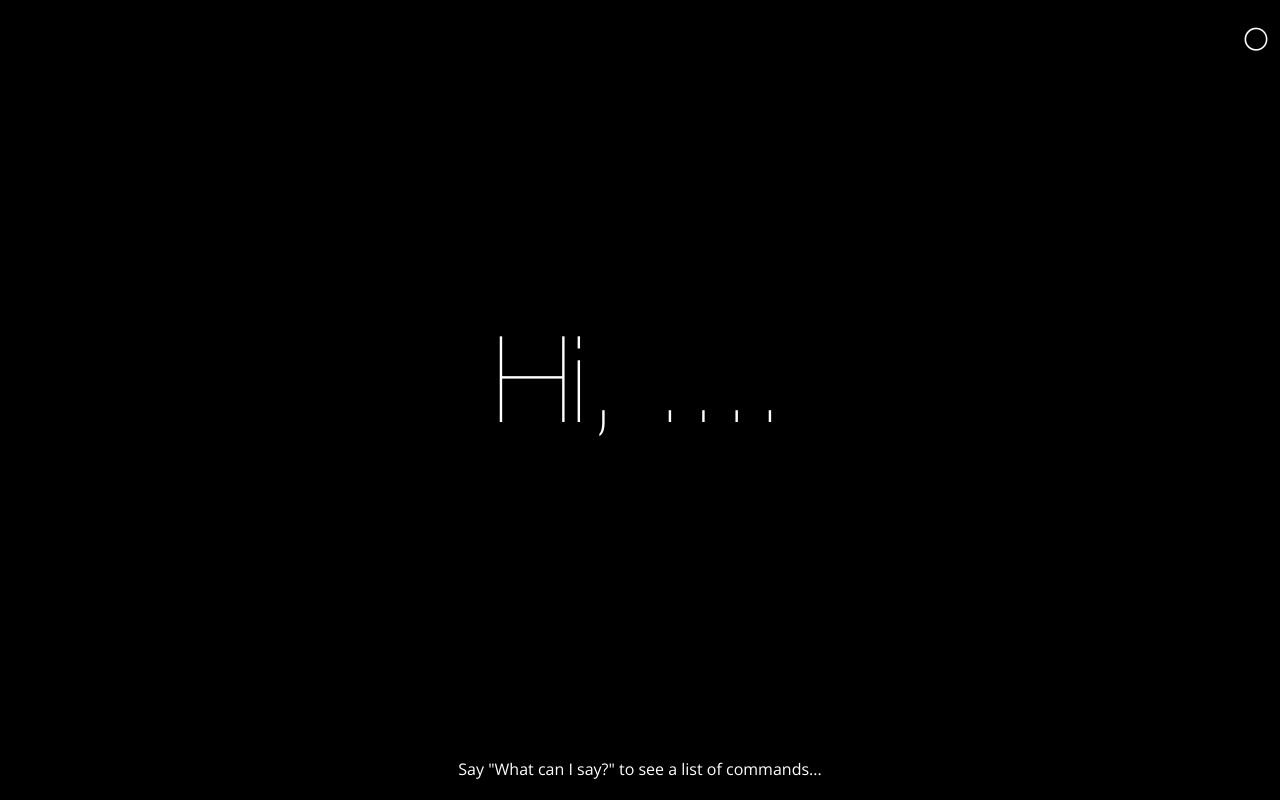
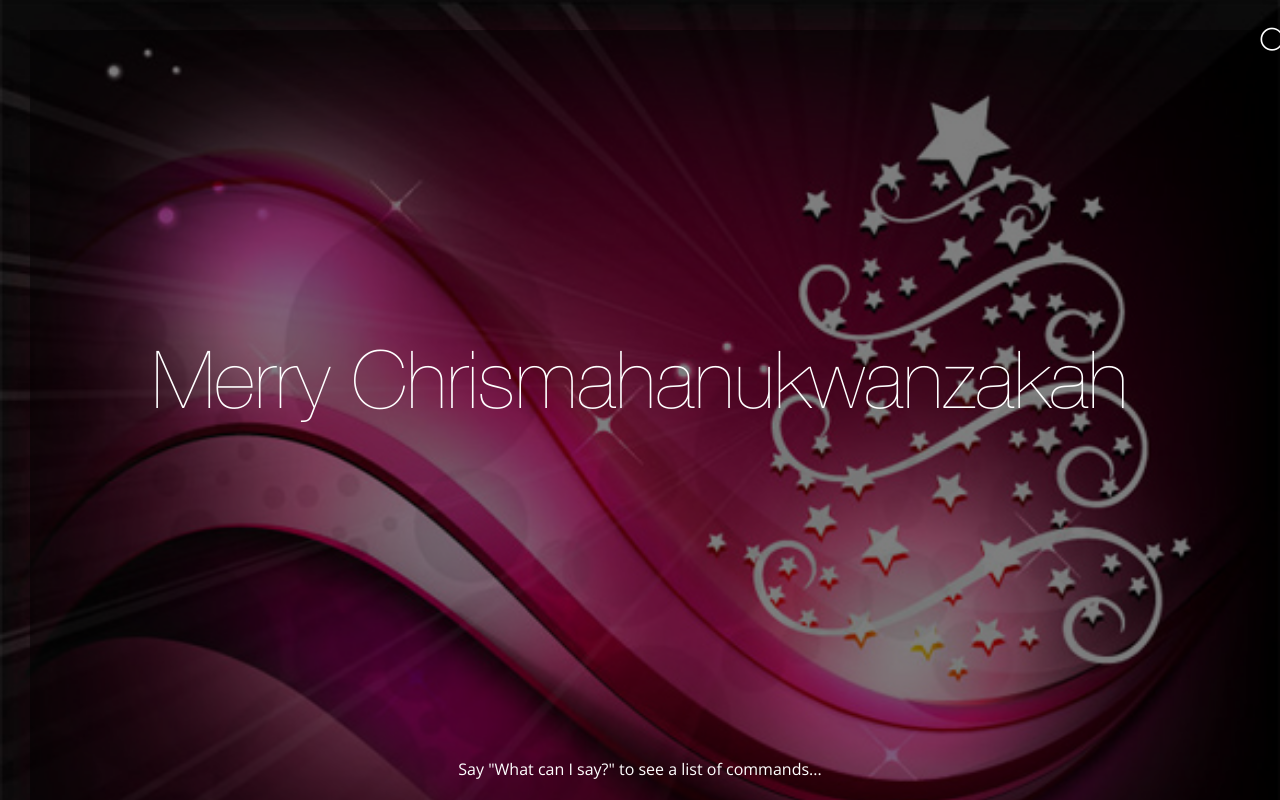
Before and after one commit to wdekkers/mirror-app-hack, an Electron app: page index.html in a window 1280 px wide. Drawn offline with nearby package versions, Linux system fonts and the light colour scheme; some packages are replaced by stand-ins of ours.

Commit message:
added some style

```diff
--- a/css/main.css
+++ b/css/main.css
@@ -4,13 +4,29 @@
 }
 
 body {
-    background-color: black;
+    background: url("../large.jpg");
+    background-size: cover;
     color: #fff;
     font-family: 'HelveticaNeue-UltraLight', 'Open Sans', sans-serif;
     font-weight: 300;
     position: relative;
 }
-
+.screen {
+    margin: 30px;
+    background-color: rgba(0,0,0, 0.5);
+    position:fixed;
+    top:0px;
+    left:0px;
+    height:100%;
+    width:100%;
+    z-index:1;
+}
+.toplayer {
+    z-index:2;
+    position:fixed;
+    width:100%;
+    height:100%;
+}
 h1,
 h2,
 h3,
@@ -23,6 +39,9 @@ h1 {
     font-size: 120px;
 }
 
+h2 {
+    font-size: 80px;
+}
 dt {
     font-weight: 600;
 }
--- a/index.html
+++ b/index.html
@@ -22,6 +22,8 @@
     <link rel="stylesheet" href="css/main.css" />
   </head>
   <body ng-controller="MirrorCtrl as commands">
+    <div class="screen"></div>
+    <div class="toplayer">
     <div class="top">
       <div class="top-left">
         <div class="date grey">{{date | date : 'EEEE, MMMM d yyyy'}}</div>
@@ -45,7 +47,7 @@
     </div>
     <div class="container">
       <div class="middle-center">
-        <h1>{{complement}}</h1>
+        <h2>{{complement}}</h2>
         <h3 ng-show="!(user.name === undefined)">{{user.name}}</h3>
         <!-- <div class="listening" ng-show="listening">Ready: {{focus}}</div> -->
         <div class="map-container animate-grow" ng-show="focus == 'map'">
@@ -100,5 +102,6 @@
     </div>
     <!-- Sleep cover -->
     <div ng-show="focus == 'sleep'" class="sleep-cover fade"></div>
+    </div>
   </body>
 </html>
--- a/js/controller.js
+++ b/js/controller.js
@@ -6,7 +6,7 @@
         var DEFAULT_COMMAND_TEXT = 'Say "What can I say?" to see a list of commands...';
         $scope.listening = false;
         $scope.debug = false;
-        $scope.complement = "Hi, ...."
+        $scope.complement = "Merry Chrismahanukwanzakah"
         $scope.focus = "default";
         $scope.user = {};
         $scope.interimResult = DEFAULT_COMMAND_TEXT;
```
Also changed, not shown: large.jpg (added).
